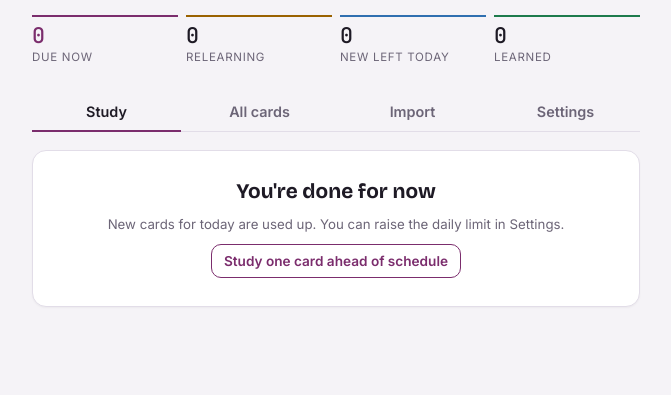
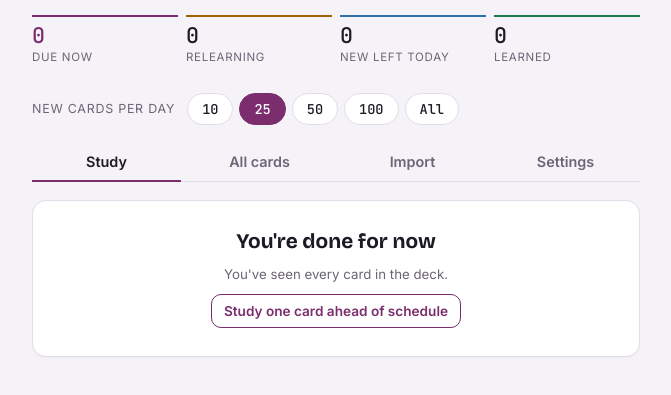
Before and after one commit to nailtalk/Passanytests, a plain HTML site: page app/template.html in a window 1280 px wide. Shown: the part 87-482 px from the top of the page, without its empty margins (304-975 px from the left). Drawn offline with nearby package versions, Linux system fonts and the light colour scheme.

Commit message:
Add new-cards-per-day buttons and a 'learn 10 more' option
Co-Authored-By: Claude Opus 5.5 <noreply@anthropic.com>
Claude-Session: https://claude.ai/code/session_01EyBhsnpE2wXZ8bGYXPKRv1

```diff
--- a/app/template.html
+++ b/app/template.html
@@ -40,6 +40,12 @@ h1{font:700 1.7rem/1.1 var(--font-display);margin:0;letter-spacing:-.01em;text-w
 .stat.learn{border-top-color:var(--warn)}
 .stat.new{border-top-color:var(--fig-b)}
 .stat.known{border-top-color:var(--good)}
+.pace{display:flex;flex-wrap:wrap;align-items:center;gap:8px 12px}
+.pace-label{font-size:.78rem;text-transform:uppercase;letter-spacing:.06em;color:var(--muted)}
+.seg{display:flex;flex-wrap:wrap;gap:6px}
+.seg button{appearance:none;border:1.5px solid var(--line);background:var(--surface);color:var(--fg);border-radius:99px;padding:6px 14px;font:500 .85rem var(--font-mono);font-variant-numeric:tabular-nums;cursor:pointer}
+.seg button:hover{border-color:var(--accent)}
+.seg button[aria-pressed="true"]{background:var(--accent);border-color:var(--accent);color:var(--on-accent)}
 nav{display:flex;gap:4px;border-bottom:1px solid var(--line)}
 nav button{flex:1;background:none;border:0;border-bottom:2px solid transparent;margin-bottom:-1px;padding:10px 4px;font:600 .9rem var(--font-body);color:var(--muted);cursor:pointer}
 nav button[aria-selected="true"]{color:var(--fg);border-bottom-color:var(--accent)}
@@ -110,6 +116,11 @@ section{display:flex;flex-direction:column;gap:14px}
     <div class="stat known"><b id="sKnown">0</b><span>Learned</span></div>
   </div>
 
+  <div class="pace">
+    <span class="pace-label" id="paceLabel">New cards per day</span>
+    <div class="seg" id="pace" role="group" aria-labelledby="paceLabel"></div>
+  </div>
+
   <nav role="tablist">
     <button id="tStudy" role="tab" aria-selected="true" data-tab="study">Study</button>
     <button id="tBrowse" role="tab" aria-selected="false" data-tab="browse">All cards</button>
@@ -142,7 +153,8 @@ section{display:flex;flex-direction:column;gap:14px}
 
   <section id="settings" hidden>
     <label for="newPerDay">New cards per day
-      <input type="number" id="newPerDay" min="1" max="200" step="1">
+      <input type="number" id="newPerDay" min="1" max="9999" step="1">
+      <span class="hint">Or tap 10, 25, 50, 100 or All above the cards. Type any number here for a custom amount.</span>
     </label>
     <div class="card" style="gap:8px">
       <strong>How cards come back</strong>
@@ -164,7 +176,7 @@ section{display:flex;flex-direction:column;gap:14px}
 
 <script>
 const BASE = /*__CARDS__*/[];
-const MIN = 60e3, DAY = 864e5;
+const MIN = 60e3, DAY = 864e5, ALL = 9999;
 const LS = "cos-deck-v1";
 let state = {p:{}, newDay:{d:"",n:0}, newPerDay:25, custom:[]};
 let db=null, progRef=null, deckRef=null, writing=Promise.resolve();
@@ -256,7 +268,23 @@ const $=id=>document.getElementById(id);
 function esc(s){return String(s).replace(/[&<>"]/g,c=>({"&":"&amp;","<":"&lt;",">":"&gt;",'"':"&quot;"}[c]));}
 function shuffle(a){a=a.slice();for(let i=a.length-1;i>0;i--){const j=Math.floor(Math.random()*(i+1));[a[i],a[j]]=[a[j],a[i]];}return a;}
 
+const PACES=[10,25,50,100,0]; // 0 = all cards
+function renderPace(){
+  $("pace").innerHTML=PACES.map(v=>{const val=v||ALL; return `<button data-v="${val}" aria-pressed="${state.newPerDay===val}">${v||"All"}</button>`;}).join("")
+    +(PACES.some(v=>(v||ALL)===state.newPerDay)?"":`<button aria-pressed="true" disabled>${state.newPerDay}</button>`);
+  $("pace").querySelectorAll("button[data-v]").forEach(b=>b.onclick=()=>setPace(+b.dataset.v));
+}
+function setPace(v){
+  state.newPerDay=v; save(); renderPace(); refresh();
+  toast(v>=ALL?"New cards per day: all":"New cards per day: "+v);
+}
+function moreToday(n){
+  if(state.newDay.d!==today()) state.newDay={d:today(),n:0};
+  state.newDay.n-=n; save(); refresh(); toast("Added "+n+" more new cards for today");
+}
+
 function refresh(){
+  renderPace();
   const c=counts();
   $("sDue").textContent=c.due; $("sLearn").textContent=c.learn; $("sNew").textContent=c.newToday; $("sKnown").textContent=c.known;
   if(!answered) renderStudy();
@@ -269,10 +297,14 @@ function renderStudy(){
   if(!current){
     const s=soonest(), wait=s-Date.now();
     const soon = isFinite(s) && wait<60*MIN;
+    const unseen = allCards().filter(c=>!rec(c.id)).length;
     el.innerHTML=`<div class="card empty"><h2>${soon?"Next card coming up":"You're done for now"}</h2>
       ${soon?`<div class="countdown" id="cd"></div><p class="hint">A card you missed comes back when the timer runs out.</p>`
-            :`<p class="hint">${isFinite(s)?"Next review in "+fmtIn(wait)+".":""} New cards for today are used up. You can raise the daily limit in Settings.</p>`}
-      <button class="btn ghost small" id="ahead">Study one card ahead of schedule</button></div>`;
+            :`<p class="hint">${isFinite(s)?"Next review in "+fmtIn(wait)+".":""} ${unseen?"You've used today's new cards.":"You've seen every card in the deck."}</p>`}
+      <div class="row" style="justify-content:center">
+        ${unseen?`<button class="btn small" id="more">Learn ${Math.min(10,unseen)} more new cards</button>`:""}
+        <button class="btn ghost small" id="ahead">Study one card ahead of schedule</button></div></div>`;
+    if(unseen) $("more").onclick=()=>moreToday(Math.min(10,unseen));
     $("ahead").onclick=()=>{const c=allCards().filter(c=>rec(c.id)).sort((a,b)=>rec(a.id)[0]-rec(b.id)[0])[0]||allCards().find(c=>!rec(c.id)); if(c) showCard(c);};
     if(soon){const tick=()=>{const w=s-Date.now(); if(w<=0){refresh();return;} const t=Math.ceil(w/1000); $("cd").textContent=Math.floor(t/60)+":"+String(t%60).padStart(2,"0");}; tick(); tickTimer=setInterval(tick,1000);}
     return;
@@ -364,7 +396,7 @@ $("impBtn").onclick=()=>{doImport($("imp").value); if(!/^No/.test($("impMsg").te
 $("impFile").onchange=e=>{const f=e.target.files[0]; if(!f) return; const r=new FileReader(); r.onload=()=>doImport(r.result); r.readAsText(f); e.target.value="";};
 
 /* ---------- settings ---------- */
-$("newPerDay").onchange=e=>{const v=Math.max(1,Math.min(200,parseInt(e.target.value)||25)); state.newPerDay=v; e.target.value=v; save(); refresh(); toast("New cards per day: "+v);};
+$("newPerDay").onchange=e=>{const v=Math.max(1,Math.min(ALL,parseInt(e.target.value)||25)); e.target.value=v; setPace(v);};
 $("resetBtn").onclick=()=>{$("resetConfirm").hidden=false;$("resetBtn").hidden=true;};
 $("resetNo").onclick=()=>{$("resetConfirm").hidden=true;$("resetBtn").hidden=false;};
 $("resetYes").onclick=()=>{state.p={}; state.newDay={d:"",n:0}; save(); $("resetNo").click(); refresh(); toast("Progress reset");};
```
Also changed, not shown: app/index.html (+37 -5 lines).
